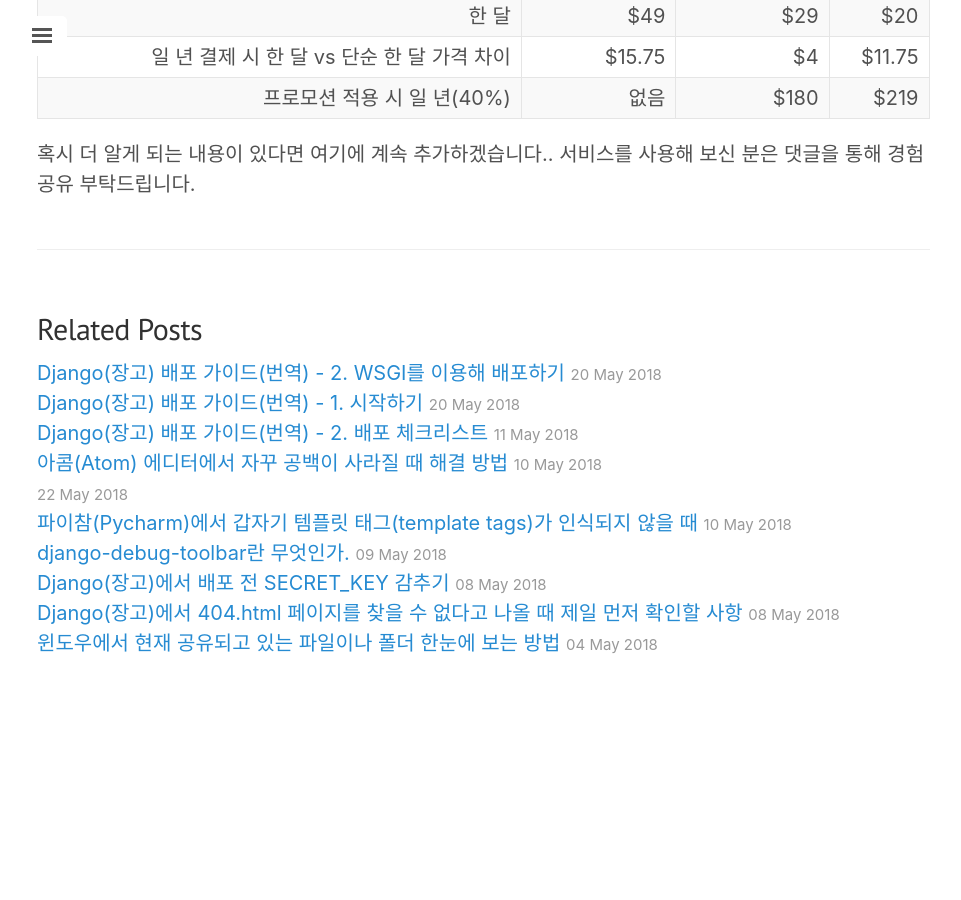
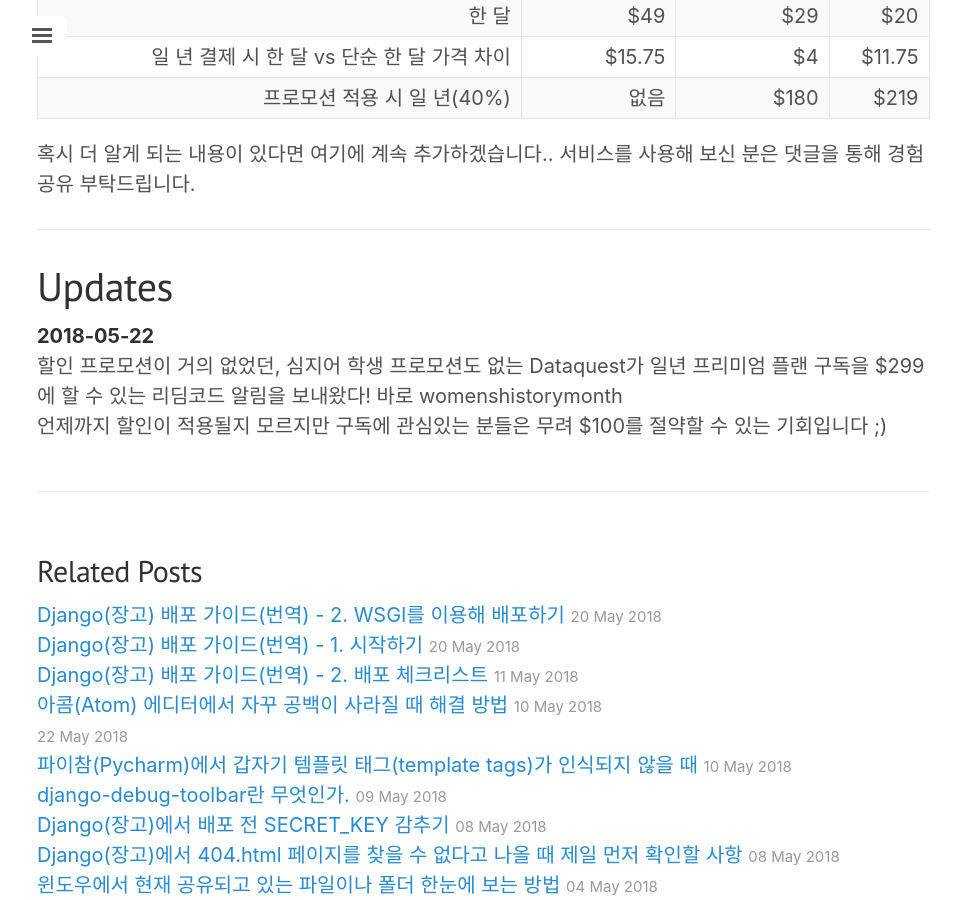
Before and after one commit to jwkcp/jwkcp.github.com, a Jekyll site: the page built from _posts/2018-04-25-dataquest-vs-datacamp.md, in a window 1280 px wide and 900 px high, scrolled down 2573 px. Shown: the whole window, without its empty margins (3-964 px from the left). Built offline with Jekyll 4.4.1, drawn with Linux system fonts in a browser that asks for light colours; nearby versions of some CDN libraries; comment, search, counter and statistics services are not loaded; before the commit the page ends 3419 px from its top, so only the background shows below that.

Commit message:
리딤코드부분 추가

```diff
--- a/_posts/2018-04-25-dataquest-vs-datacamp.md
+++ b/_posts/2018-04-25-dataquest-vs-datacamp.md
@@ -56,3 +56,10 @@ Datacamp는 Dataquest에 비해선 상대적으로 저렴하고 할인 프로모
 
 
 혹시 더 알게 되는 내용이 있다면 여기에 계속 추가하겠습니다.. 서비스를 사용해 보신 분은 댓글을 통해 경험 공유 부탁드립니다.
+
+---
+
+# Updates
+**2018-05-22**
+할인 프로모션이 거의 없었던, 심지어 학생 프로모션도 없는 Dataquest가 일년 프리미엄 플랜 구독을 $299에 할 수 있는 리딤코드 알림을 보내왔다! 바로 womenshistorymonth
+언제까지 할인이 적용될지 모르지만 구독에 관심있는 분들은 무려 $100를 절약할 수 있는 기회입니다 ;)
```
